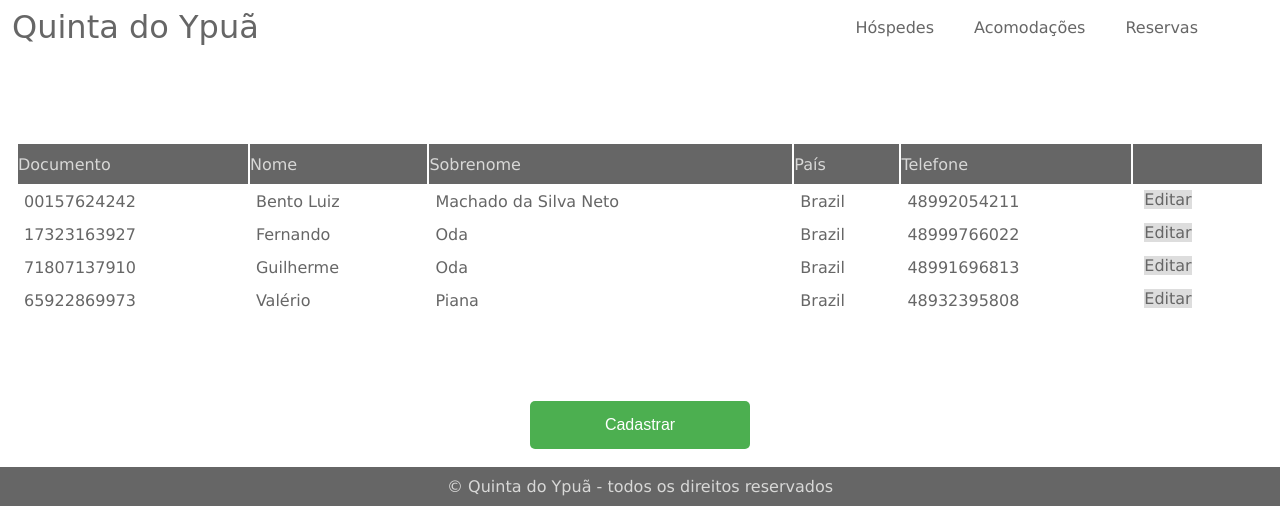
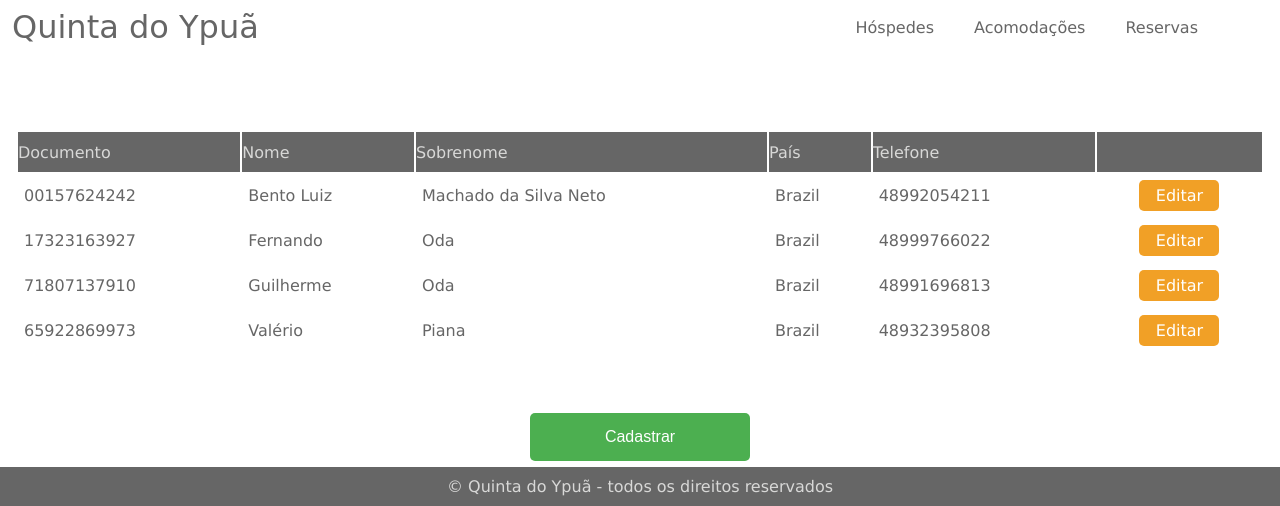
Before and after one commit to bentoluizv/senai-projeto-aplicado-hotelaria-backend, a Flask app: page /hospedes/ in a window 1280 px wide. Shown: the part 294-800 px from the top of the page. Run offline with Flask 3, Linux system fonts and the light colour scheme; data comes from the database, SQL or seed files in the repository; some web fonts are replaced.

Commit message:
html css hospedes

```diff
--- a/app/static/style.css
+++ b/app/static/style.css
@@ -16,6 +16,7 @@
       display: flex;
       flex-direction: column;
       margin-bottom: 50px;
+
   }
 
   a {
@@ -125,12 +126,14 @@
       width: 100%;
       padding: 16px;
       margin-bottom: 30px;
+
   }
 
   table thead {
       background-color: #666666;
       color: #d8d8d7;
       height: 40px;
+
   }
 
   .row {
@@ -138,32 +141,35 @@
   }
 
   .edit-button {
-      /* Size and Positioning */
-      width: 16px;
-      height: 16px;
-      padding: 0;
-      margin: 0 5px;
-      /* Adjust margin for spacing */
-      position: relative;
-      top: -2px;
-      /* Slight vertical adjustment */
+        background-color: #f1a026;
+        /* Green background */
+        color: white;
+        /* White text */
+        padding: 6px ;
+        /* Padding */
+        font-size: 16px;
+        /* Font size */
+        border: none;
+        /* No border */
+        border-radius: 5px;
+        /* Rounded corners */
+        cursor: pointer;
+        /* Pointer cursor on hover */
+        transition: background-color 0.3s, transform 0.3s;
+        /* Smooth transitions */
+        width: 80px;
+        margin: 0 auto;
+        display: flex; /* Make the parent container a flex container */
+        justify-content: center; /* Center elements horizontally */
 
-      /* Style */
-      background-color: #ddd;
-      border: none;
-      cursor: pointer;
-
-      /* Optional: Add an icon */
-      /* Replace 'content' with your desired icon code (e.g., FontAwesome) */
-      /* content: "\f044";  */
-      /* font-family: FontAwesome;  */
-
-      /* Hover effect */
-      &:hover {
-          background-color: #ccc;
-      }
   }
 
+  .edit-button:hover {
+    background-color: #56bd67;
+      /* Darker green */
+      transform: translateY(-2px);
+      /* Slight lift effect */
+  }
   #edit_btn {
       background-color: #268ff1;
       /* Green background */
```
